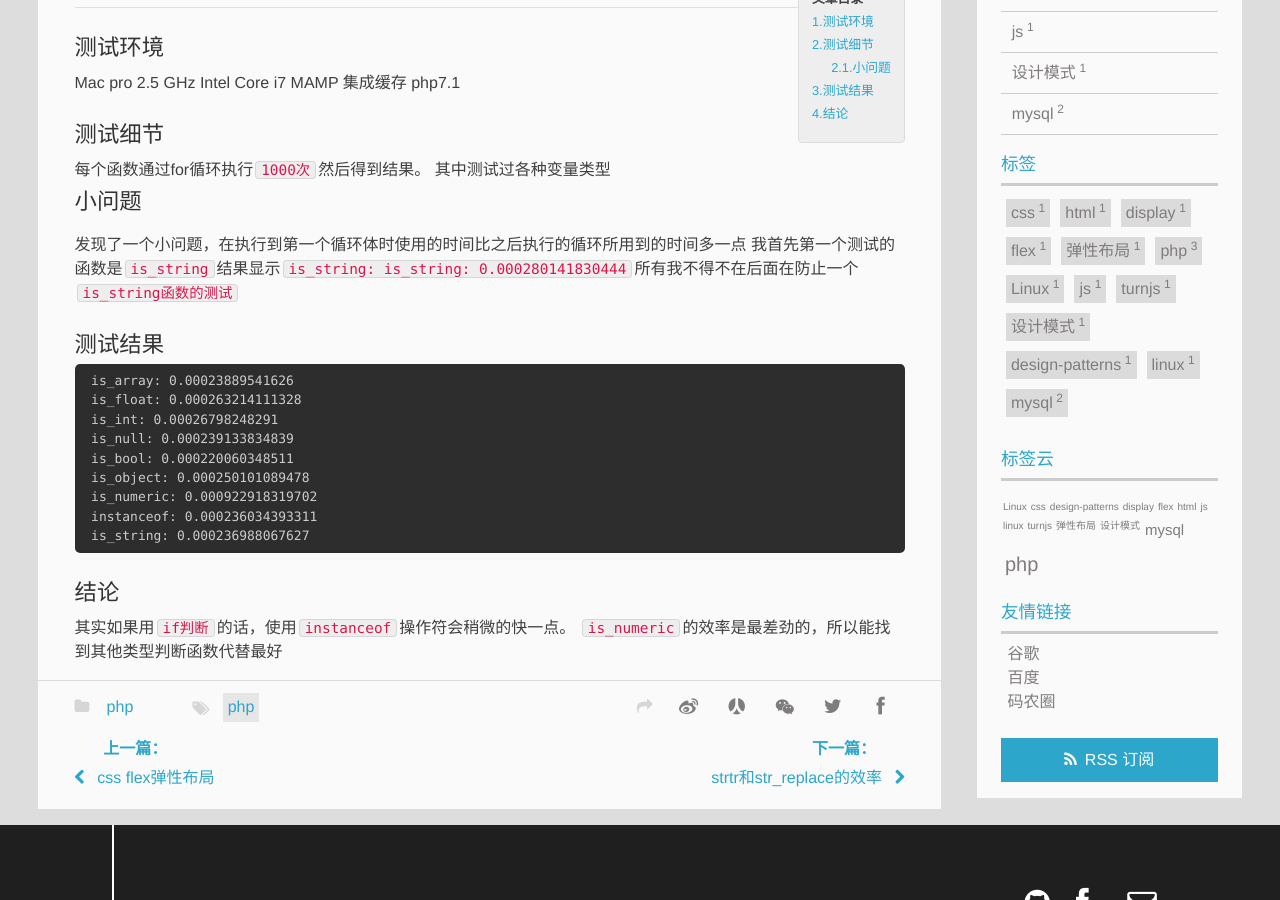
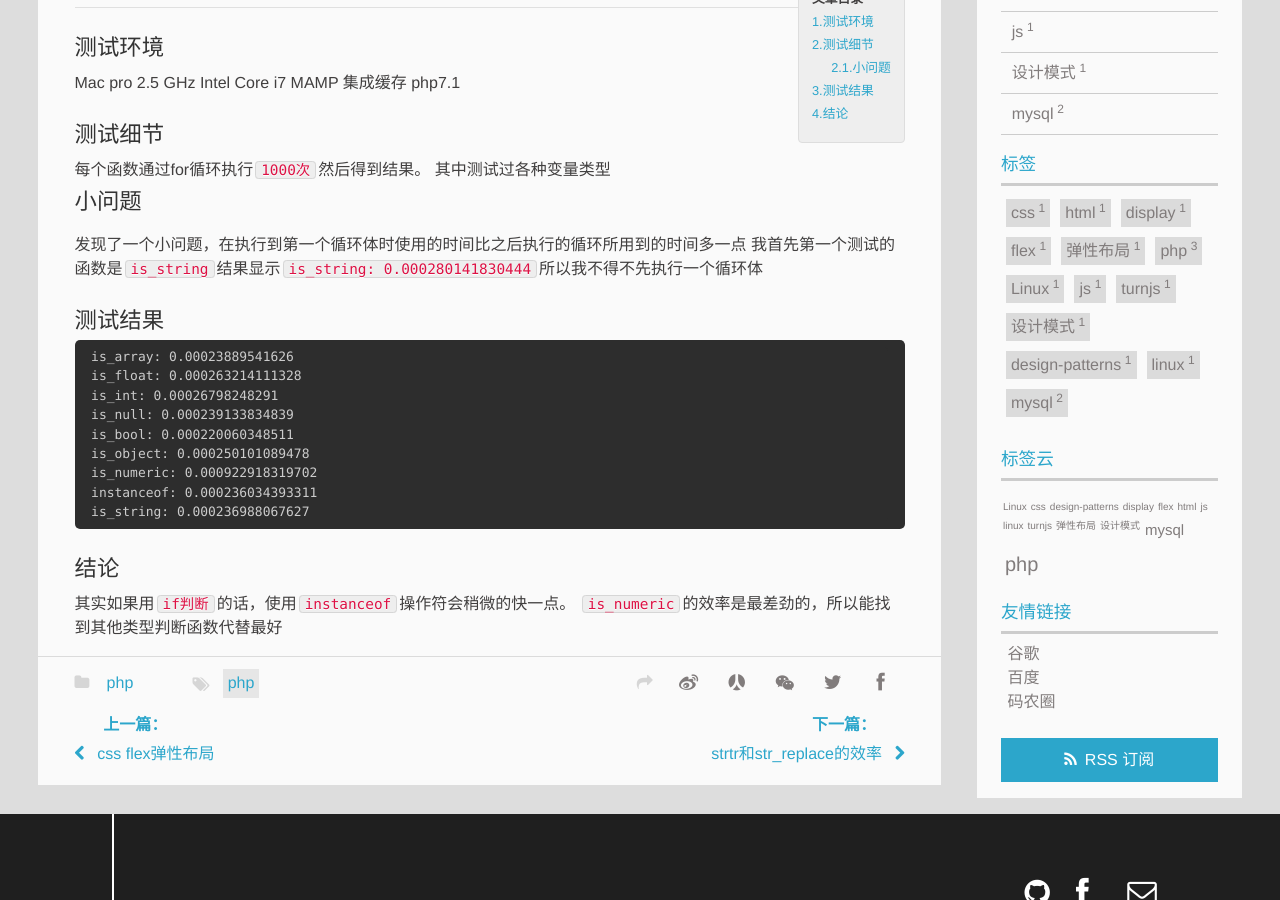
Before and after one commit to seanhepps/seanhepps.github.io, a Jekyll site: the page built from _posts/2018-05-22-is_*function-time-vs.md, in a window 1280 px wide and 900 px high, scrolled down 450 px. Built offline with Jekyll 4.4.1, drawn with Linux system fonts in a browser that asks for light colours; comment, search, counter and statistics services are not loaded.

Commit message:
修改文章

````diff
--- a/_posts/2018-05-22-is_*function-time-vs.md
+++ b/_posts/2018-05-22-is_*function-time-vs.md
@@ -16,7 +16,7 @@ MAMP 集成缓存 php7.1
 其中测试过各种变量类型
 #### 小问题
 发现了一个小问题，在执行到第一个循环体时使用的时间比之后执行的循环所用到的时间多一点
-我首先第一个测试的函数是`is_string`结果显示`is_string: is_string: 0.000280141830444`所有我不得不在后面在防止一个`is_string函数的测试`
+我首先第一个测试的函数是`is_string`结果显示`is_string:  0.000280141830444`所以我不得不先执行一个循环体
 ### 测试结果
 ```
 is_array: 0.00023889541626
````
